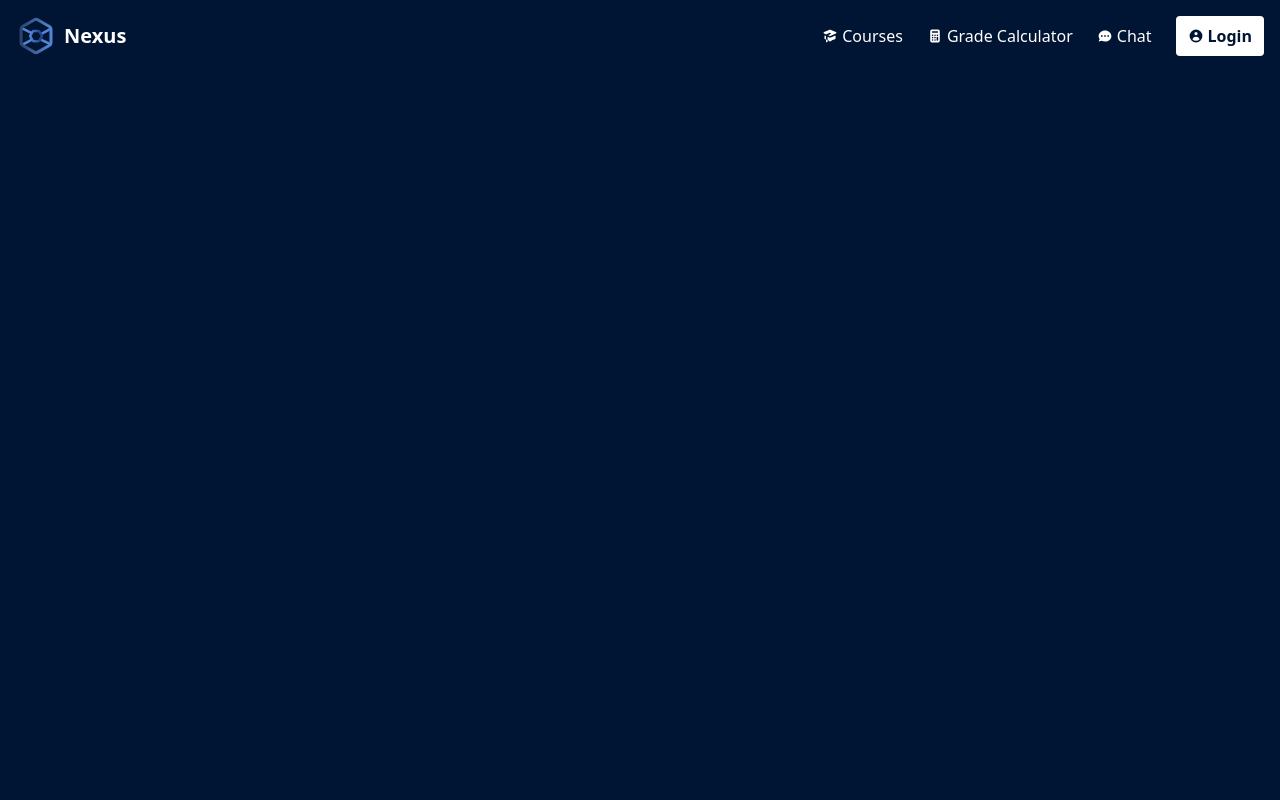
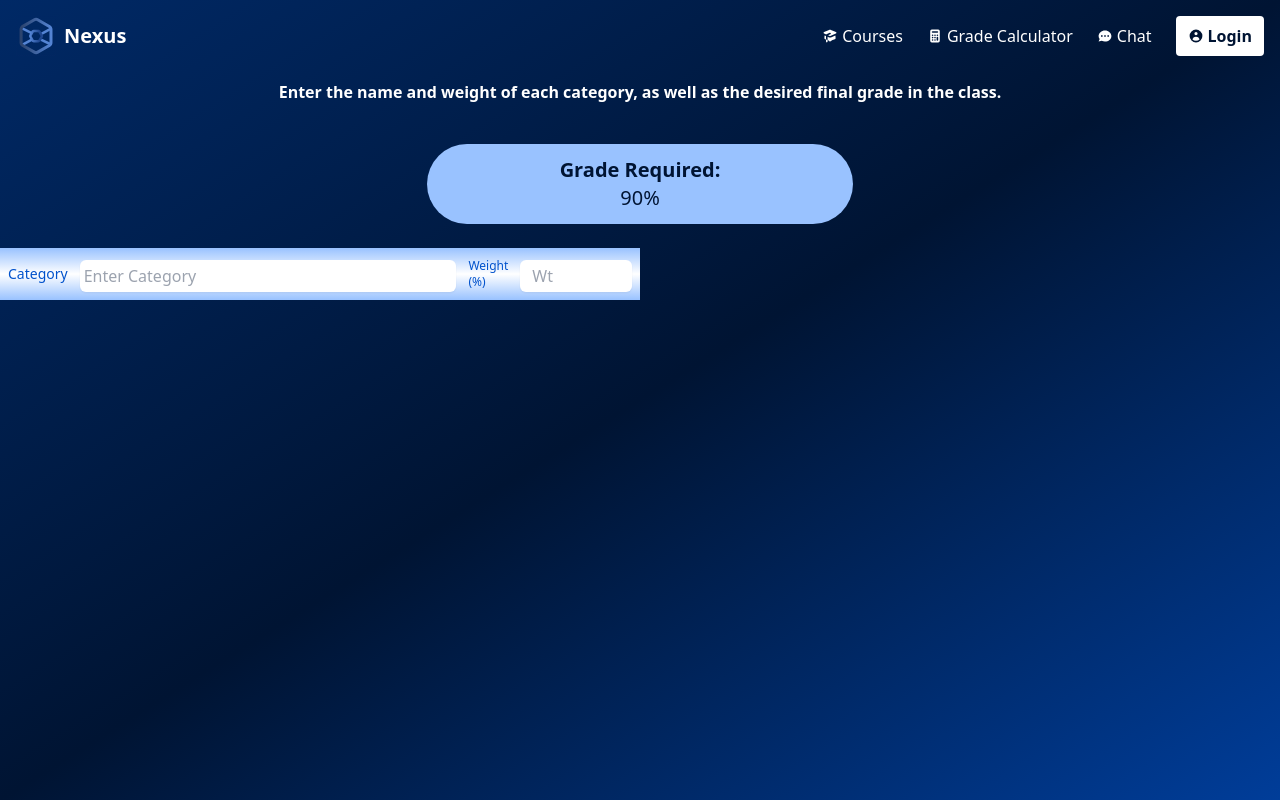
Before and after one commit to acm-projects/Nexus, a React (Vite) app in the folder nexus/: page /grade-calculator in a window 1280 px wide. Built offline with nearby package versions, Linux system fonts and the light colour scheme.

Commit message:
temp courses and grade calc

```diff
--- a/nexus/src/App.jsx
+++ b/nexus/src/App.jsx
@@ -8,6 +8,7 @@ import LoginPage from './pages/LoginPage';
 import RegisterPage from './pages/RegisterPage';
 import UploadDoc from './pages/UploadDoc';
 import CoursesPage from './pages/CoursesPage'
+import GradeCalculator from './pages/GradeCalculator';
 import Footer from './components/Footer';
 
 function App() {
@@ -28,10 +29,11 @@ function App() {
             </main>
           } />
           <Route path="/courses" element={<CoursesPage />} />
+          <Route path="/grade-calculator" element={<GradeCalculator />} />
           <Route path="/login" element={<LoginPage />} />
           <Route path="/register" element={<RegisterPage />} />
           {/*temp routing for upload doc*/}
-          {/* <Route path="/courses" element={<UploadDoc />} /> */}
+          <Route path="/upload" element={<UploadDoc />} />
         </Routes>
       </div>
     </Router>
--- a/nexus/src/pages/CoursesPage.jsx
+++ b/nexus/src/pages/CoursesPage.jsx
@@ -1,7 +1,26 @@
+import React from 'react';
+import { BsArrowLeftShort } from "react-icons/bs";
+import { useState } from 'react'; //use to make sidebar collapsible
+import { Link } from 'react-router-dom';
+
 const CoursesPage = () =>{
     return(
-        <div className = "bg-gradient-to-br from-nexus-blue-800 via-nexus-blue-900 to-nexus-blue-700">
-            <h1 className = "flex justify-center"> test</h1>
+        <div className = "flex">
+            <div className = "bg-gradient-to-b from-nexus-blue-200 via-white to-nexus-blue-200 h-screen p-5 w-100 relative flex flex-col justify-start items-center sidebar">
+                <BsArrowLeftShort className = "bg-white text-nexus-blue-900 text-3xl rounded-full absolute -right-3 top-20 border border-nexus-blue-900 cursor-pointer"/>
+                <h1 className = "pt-20 pb-5 text-2xl sidebar-title">My Courses</h1>
+                    <button className = "p-6 rounded-lg text-nexus-blue-900 hover:bg-nexus-blue-900 transition duration-300 hover:text-white transform hover:scale-110">Course 1</button>
+                    <button className = "p-6 rounded-lg text-nexus-blue-900 hover:bg-nexus-blue-900 transition duration-300 hover:text-white transform hover:scale-110">Course 2</button>
+                    <button className = "p-6 rounded-lg text-nexus-blue-900 hover:bg-nexus-blue-900 transition duration-300 hover:text-white transform hover:scale-110">Course 3</button>
+                    <button className = "p-6 rounded-lg text-nexus-blue-900 hover:bg-nexus-blue-900 transition duration-300 hover:text-white transform hover:scale-110">Course 4</button>
+                    <button className = "p-6 rounded-lg text-nexus-blue-900 hover:bg-nexus-blue-900 transition duration-300 hover:text-white transform hover:scale-110">Course 5</button>
+                    <div className = "mt-auto">
+                        <Link to = "/upload" className = "p-2 pb-3 pt-3 rounded-lg bg-nexus-blue-200 text-white transition duration 300 hover:text-white transform hover:bg-nexus-blue-300">Upload Doc</Link>
+                    </div>
+            </div>
+            <div className = "bg-gradient-to-br from-nexus-blue-800 via-nexus-blue-900 to-nexus-blue-700 w-screen">
+                <h1 className = "pt-20 text-white text-2xl flex justify-center">Navigate to a Course to Access Chatrooms</h1>
+            </div>
         </div>
     );
 };
--- /dev/null
+++ b/nexus/src/pages/GradeCalculator.jsx
@@ -0,0 +1,50 @@
+import React,{useState} from "react";
+import { FiHexagon } from "react-icons/fi";
+import { motion } from "framer-motion";
+const GradeCalculator = () =>{
+    const [category, setCategory] = useState("");
+    const [categoryWeight, setCategoryWeight] = useState("");
+    return(
+        <div className = "bg-gradient-to-br from-nexus-blue-800 via-nexus-blue-900 to-nexus-blue-700 h-screen w-screen">
+            <div className = "flex flex-col justify-center items-center">
+            <motion.h1
+                className = "pt-20 pb-10 font-bold"
+                initial={{ opacity: 0, y: 20 }}
+                animate={{ opacity: 1, y: 0 }}
+                transition={{ duration: 0.8, delay: 0.5 }}
+            >
+            Enter the name and weight of each category, as well as the desired final grade in the class.
+            </motion.h1>
+            <h1 className = "p-3 rounded-full text-xl text-nexus-blue-900 bg-nexus-blue-200 size-1/3 text-center"><strong>Grade Required:</strong><br/>90%</h1>
+            <div className = "pt-6 grid grid-cols-2 categories">
+                <div className = "p-2 bg-gradient-to-b from-nexus-blue-200 via-white to-nexus-blue-200 grid grid-cols-2category">
+                    <div className = "flex flex-row items-center">
+                    <label htmlFor="category" className="pr-3 block text-sm font-medium text-nexus-blue-600">Category</label>
+                    <input
+                        type="text"
+                        id="category"
+                        className="mt-1 block w-full rounded-md border-gray-300 shadow-sm focus:border-nexus-blue-300 focus:ring focus:ring-nexus-blue-200 focus:ring-opacity-50 text-nexus-blue-800 pr-10 p-1"
+                        value={category}
+                        onChange={(e) => setCategory(e.target.value)}
+                        placeholder="Enter Category"
+                        required
+                    />
+                    <label htmlFor="category-weight" className = "pl-3 pr-3 block text-xs font-medium text-nexus-blue-600">Weight (%)</label>
+                    <input
+                        type="number"
+                        id="category-weight"
+                        className="mt-1 pr-0 pl-3 block w-1/4 rounded-md border-gray-300 shadow-sm focus:border-nexus-blue-300 focus:ring focus:ring-nexus-blue-200 focus:ring-opacity-50 text-nexus-blue-800 pr-10 p-1"
+                        value={categoryWeight}
+                        onChange={(e) => setCategoryWeight(e.target.value)}
+                        placeholder="Wt"
+                        required
+                    />
+                    </div>
+                </div>
+            </div>
+            </div>
+        </div>
+    );
+};
+
+export default GradeCalculator;
```
